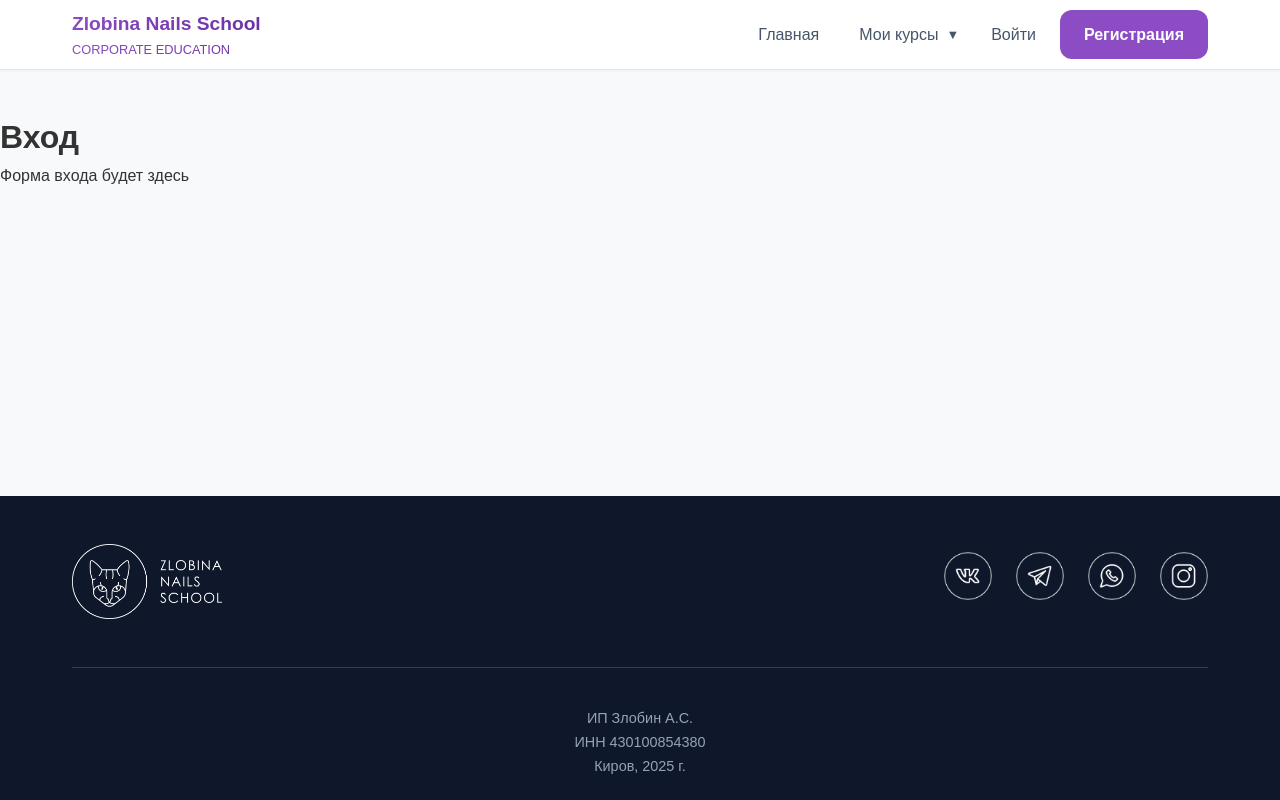
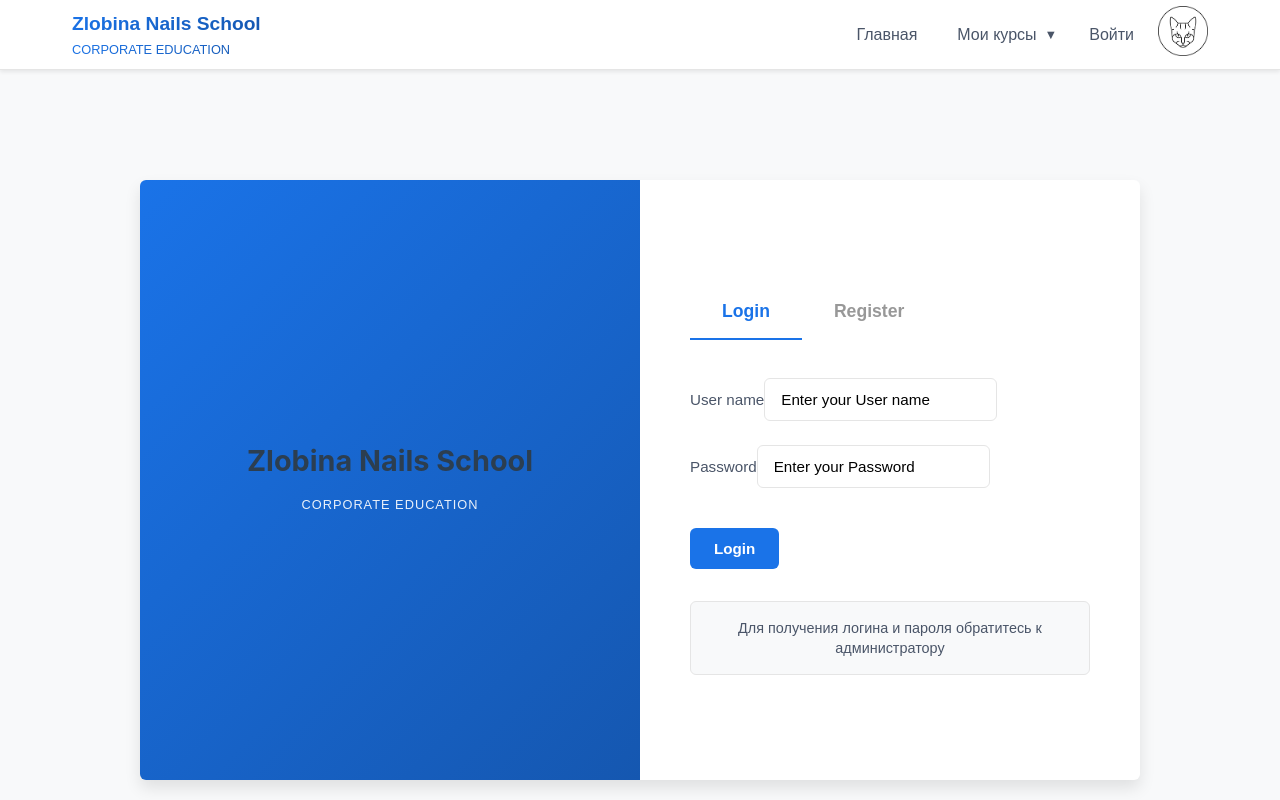
Before and after one commit to ander313-coder/nailschool_frontend, a Vue app: page /login in a window 1280 px wide. Shown: the top 800 px of the page. Built offline with nearby package versions, Linux system fonts and the light colour scheme; the HTML template or start-up script is replaced by a standard one.

Commit message:
изменил страницу авторизации

```diff
--- /dev/null
+++ b/src/assets/styles/global.css
@@ -0,0 +1,63 @@
+@import './variables.css';
+
+/* Базовые стили */
+body {
+  font-family: var(--font-family);
+  color: var(--text-primary);
+  line-height: 1.5;
+}
+
+/* Типографика */
+h1, h2, h3, h4, h5, h6 {
+  margin: 0;
+  font-weight: 600;
+  line-height: 1.2;
+  color: var(--text-primary);
+}
+
+/* Общие классы для текста */
+.text-gradient {
+  background: linear-gradient(135deg, var(--primary), var(--primary-dark));
+  -webkit-background-clip: text;
+  -webkit-text-fill-color: transparent;
+  background-clip: text;
+}
+
+.text-muted {
+  color: var(--text-muted);
+}
+
+/* Кнопки */
+.btn {
+  display: inline-flex;
+  align-items: center;
+  justify-content: center;
+  padding: 0.75rem 1.5rem;
+  border-radius: var(--border-radius);
+  font-weight: 500;
+  transition: var(--transition);
+  cursor: pointer;
+  border: none;
+  text-decoration: none;
+}
+
+.btn-primary {
+  background: var(--primary);
+  color: var(--white);
+}
+
+.btn-primary:hover {
+  background: var(--primary-dark);
+  transform: translateY(-1px);
+}
+
+/* Ссылки */
+.link {
+  color: var(--text-secondary);
+  text-decoration: none;
+  transition: var(--transition);
+}
+
+.link:hover {
+  color: var(--primary);
+}
--- a/src/assets/styles/variables.css
+++ b/src/assets/styles/variables.css
@@ -1,53 +1,46 @@
 :root {
-  /* Основные цвета из дизайна */
-  --primary: #8C4CC3;
-  --primary-light: #A36BCF;
-  --primary-dark: #6B2FA3;
+  /* Цвета */
+  --white: #ffffff;
+  --primary: #1a73e8;
+  --primary-dark: #1557b0;
+  --primary-light: #4285f4;
+  --secondary: #6c757d;
+  --accent: #d23c78;
 
-  --secondary: #FF6B6B;
-  --accent: #4ECDC4;
+  /* Цвета текста */
+  --text-primary: #2c3e50;
+  --text-secondary: #4a5568;
+  --text-muted: #666666;
 
-  /* Нейтральные цвета */
-  --white: #FFFFFF;
-  --gray-50: #F8FAFC;
-  --gray-100: #F1F5F9;
-  --gray-200: #E2E8F0;
-  --gray-300: #CBD5E1;
-  --gray-400: #94A3B8;
-  --gray-500: #64748B;
-  --gray-600: #475569;
-  --gray-700: #334155;
-  --gray-800: #1E293B;
-  --gray-900: #0F172A;
-
-  /* Текстовые цвета */
-  --text-primary: var(--gray-800);
-  --text-secondary: var(--gray-600);
-  --text-muted: var(--gray-400);
-
-  /* Фоны */
-  --bg-primary: var(--white);
-  --bg-secondary: var(--gray-50);
-  --bg-accent: var(--primary);
+  /* Цвета фона */
+  --gray-50: #f8f9fa;
+  --gray-100: #f1f3f5;
+  --gray-700: #495057;
+  --gray-900: #212529;
 
   /* Границы */
-  --border-color: var(--gray-200);
-  --border-radius: 12px;
-  --border-radius-lg: 16px;
+  --border-color: #e5e5e5;
+  --border-radius: 6px;
 
   /* Тени */
-  --shadow-sm: 0 1px 2px 0 rgba(0, 0, 0, 0.05);
-  --shadow-md: 0 4px 6px -1px rgba(0, 0, 0, 0.1);
-  --shadow-lg: 0 10px 15px -3px rgba(0, 0, 0, 0.1);
-  --shadow-xl: 0 20px 25px -5px rgba(0, 0, 0, 0.1);
+  --shadow-sm: 0 2px 4px rgba(0, 0, 0, 0.08);
+  --shadow-md: 0 4px 6px rgba(0, 0, 0, 0.1);
+  --shadow-lg: 0 8px 16px rgba(0, 0, 0, 0.1);
+
+  /* Типографика */
+  --font-family: 'Inter', system-ui, -apple-system, sans-serif;
+  --font-size-xs: 0.75rem;
+  --font-size-sm: 0.875rem;
+  --font-size-base: 1rem;
+  --font-size-lg: 1.125rem;
+  --font-size-xl: 1.25rem;
 
   /* Размеры */
-  --header-height: 80px;
   --container-width: 1200px;
-  --section-spacing: 80px;
+  --header-height: 70px;
 
   /* Анимации */
-  --transition: all 0.3s ease;
+  --transition: all 0.2s ease;
 }
 
 /* Темная тема (если понадобится) */
--- a/src/components/AppHeader.vue
+++ b/src/components/AppHeader.vue
@@ -47,7 +47,9 @@
           </template>
           <template v-else>
             <router-link to="/login" class="auth-link">Войти</router-link>
-            <router-link to="/register" class="auth-button">Регистрация</router-link>
+            <router-link to="/login" class="auth-link">
+              <img src="../assets/styles/pic/default-avatar.png" alt="avatar" class="avatar-img">
+            </router-link>
           </template>
         </div>
       </div>
@@ -246,21 +248,9 @@
   color: var(--primary);
 }
 
-.auth-button {
-  background: var(--primary);
-  color: var(--white);
-  padding: 0.75rem 1.5rem;
-  border-radius: var(--border-radius);
-  text-decoration: none;
-  font-weight: 600;
-  transition: var(--transition);
-  border: none;
-  cursor: pointer;
-}
-
-.auth-button:hover {
-  background: var(--primary-dark);
-  transform: translateY(-1px);
+.avatar-img {
+  max-width: 50px;
+  height: auto;
 }
 
 @media (max-width: 768px) {
--- a/src/main.ts
+++ b/src/main.ts
@@ -1,5 +1,6 @@
 import './assets/styles/variables.css'
 import './assets/styles/main.css'
+import '@/assets/styles/global.css'
 
 import { createApp } from 'vue'
 import { createPinia } from 'pinia'
--- a/src/router/index.ts
+++ b/src/router/index.ts
@@ -26,7 +26,8 @@
     {
       path: '/login',
       name: 'login',
-      component: () => import('@/views/LoginView.vue')
+      component: () => import('@/views/LoginView.vue'),
+      meta: { requiresGuest: true }
     },
     {
       path: '/register',
--- a/src/views/LoginView.vue
+++ b/src/views/LoginView.vue
@@ -1,18 +1,378 @@
 <template>
   <div class="login-view">
-    <div class="container">
-      <h1>Вход</h1>
-      <p>Форма входа будет здесь</p>
+    <div class="login-container">
+      <!-- Левая часть - приветствие -->
+      <div class="login-welcome">
+        <div class="welcome-content">
+          <h1 class="welcome-title">Zlobina Nails School</h1>
+          <p class="welcome-subtitle">CORPORATE EDUCATION</p>
+        </div>
+      </div>
+
+      <!-- Правая часть - форма -->
+      <div class="login-form-section">
+        <div class="form-container">
+          <div class="form-tabs">
+            <button
+              class="tab-button active"
+              @click="switchTab('login')"
+            >
+              Login
+            </button>
+            <button
+              class="tab-button"
+              @click="switchTab('register')"
+              disabled
+            >
+              Register
+            </button>
+          </div>
+
+          <form class="login-form" @submit.prevent="handleLogin">
+            <div class="form-group">
+              <label for="username" class="form-label">User name</label>
+              <input
+                id="username"
+                v-model="formData.username"
+                type="text"
+                class="form-input"
+                placeholder="Enter your User name"
+                required
+              />
+            </div>
+
+            <div class="form-group">
+              <label for="password" class="form-label">Password</label>
+              <input
+                id="password"
+                v-model="formData.password"
+                type="password"
+                class="form-input"
+                placeholder="Enter your Password"
+                required
+              />
+            </div>
+
+            <button
+              type="submit"
+              class="login-button"
+              :disabled="isLoading"
+            >
+              <span v-if="!isLoading">Login</span>
+              <span v-else class="loading">Logging in...</span>
+            </button>
+
+            <div v-if="errorMessage" class="error-message">
+              {{ errorMessage }}
+            </div>
+          </form>
+
+          <div class="admin-info">
+            <p>Для получения логина и пароля обратитесь к администратору</p>
+          </div>
+        </div>
+      </div>
     </div>
   </div>
 </template>
 
 <script setup lang="ts">
-// Пока пусто
+import { ref } from 'vue'
+import { useRouter } from 'vue-router'
+import { useAuthStore } from '@/stores/auth'
+
+const router = useRouter()
+const authStore = useAuthStore()
+
+const formData = ref({
+  username: '',
+  password: ''
+})
+
+const isLoading = ref(false)
+const errorMessage = ref('')
+const activeTab = ref('login')
+
+const switchTab = (tab: string) => {
+  activeTab.value = tab
+}
+
+const handleLogin = async () => {
+  if (!formData.value.username || !formData.value.password) {
+    errorMessage.value = 'Please fill in all fields'
+    return
+  }
+
+  isLoading.value = true
+  errorMessage.value = ''
+
+  try {
+    const success = await authStore.login(
+      formData.value.username,
+      formData.value.password
+    )
+
+    if (success) {
+      router.push('/')
+    } else {
+      errorMessage.value = 'Invalid username or password'
+    }
+  } catch (error) {
+    errorMessage.value = 'Login failed. Please try again.'
+    console.error('Login error:', error)
+  } finally {
+    isLoading.value = false
+  }
+}
 </script>
 
 <style scoped>
 .login-view {
-  padding: 2rem 0;
+  min-height: 100vh;
+  display: flex;
+  align-items: center;
+  justify-content: center;
+  background: var(--gray-50);
+  padding: 2rem;
+}
+
+.login-container {
+  display: grid;
+  grid-template-columns: 1fr 1fr;
+  max-width: 1000px;
+  width: 100%;
+  background: var(--white);
+  border-radius: var(--border-radius);
+  overflow: hidden;
+  box-shadow: var(--shadow-lg);
+  min-height: 600px;
+}
+
+.login-welcome {
+  background: linear-gradient(135deg, var(--primary), var(--primary-dark));
+  color: var(--white);
+  display: flex;
+  align-items: center;
+  justify-content: center;
+  padding: 2rem;
+}
+
+.welcome-content {
+  text-align: center;
+  max-width: 400px;
+}
+
+.welcome-title {
+  font-size: 1.8rem;
+  font-weight: 700;
+  margin-bottom: 1rem;
+  font-family: var(--font-family);
+}
+
+.welcome-subtitle {
+  font-size: 0.8rem;
+  letter-spacing: 1px;
+  text-transform: uppercase;
+  opacity: 0.9;
+}
+
+.login-form-section {
+  display: flex;
+  align-items: center;
+  justify-content: center;
+  padding: 2rem;
+}
+
+.form-container {
+  width: 100%;
+  max-width: 400px;
+}
+
+.form-tabs {
+  display: flex;
+  margin-bottom: 2.5rem;
+  border-bottom: 2px solid var(--gray-200);
+}
+
+.tab-button {
+  background: none;
+  border: none;
+  padding: 1rem 2rem;
+  font-size: 1.1rem;
+  font-weight: 600;
+  color: var(--gray-400);
+  cursor: pointer;
+  transition: var(--transition);
+  position: relative;
+}
+
+.tab-button.active {
+  color: var(--primary);
+}
+
+.tab-button.active::after {
+  content: '';
+  position: absolute;
+  bottom: -2px;
+  left: 0;
+  width: 100%;
+  height: 2px;
+  background: var(--primary);
+}
+
+.tab-button:disabled {
+  opacity: 0.5;
+  cursor: not-allowed;
+}
+
+.tab-button:not(:disabled):hover {
+  color: var(--primary);
+}
+
+.login-form {
+  width: 100%;
+}
+
+.form-group {
+  margin-bottom: 1.5rem;
+}
+
+.form-label {
+  color: var(--text-secondary);
+  font-weight: 500;
+  font-size: 0.95rem;
+}
+
+.form-input {
+  border: 1px solid var(--border-color);
+  border-radius: var(--border-radius);
+  padding: 0.75rem 1rem;
+  font-size: 0.95rem;
+  transition: var(--transition);
+}
+
+.form-input:focus {
+  border-color: var(--primary);
+  box-shadow: var(--shadow-sm);
+}
+
+.form-input::placeholder {
+  color: var(--gray-400);
+}
+
+.login-button {
+  background: var(--primary);
+  color: var(--white);
+  border: none;
+  border-radius: var(--border-radius);
+  padding: 0.75rem 1.5rem;
+  font-weight: 600;
+  font-size: 0.95rem;
+  transition: var(--transition);
+  margin-top: 1rem;
+}
+
+.login-button:hover:not(:disabled) {
+  background: var(--primary-dark);
+  transform: translateY(-1px);
+}
+
+.login-button:disabled {
+  opacity: 0.7;
+  cursor: not-allowed;
+}
+
+.loading {
+  display: inline-flex;
+  align-items: center;
+  gap: 0.5rem;
+}
+
+.loading::after {
+  content: '';
+  width: 1rem;
+  height: 1rem;
+  border: 2px solid transparent;
+  border-top: 2px solid currentColor;
+  border-radius: 50%;
+  animation: spin 1s linear infinite;
+}
+
+@keyframes spin {
+  to {
+    transform: rotate(360deg);
+  }
+}
+
+.error-message {
+  background: rgba(var(--primary), 0.1);
+  border: 1px solid var(--border-color);
+  color: var(--text-primary);
+  margin-top: 1rem;
+  padding: 0.75rem;
+  border-radius: var(--border-radius);
+  font-size: 0.9rem;
+  text-align: center;
+}
+
+.admin-info {
+  background: var(--gray-50);
+  border: 1px solid var(--border-color);
+  color: var(--text-secondary);
+  font-size: 0.9rem;
+  margin-top: 2rem;
+  padding: 1rem;
+  border-radius: var(--border-radius);
+  text-align: center;
+}
+
+.admin-info p {
+  margin: 0;
+  color: var(--gray-600);
+  font-size: 0.9rem;
+  line-height: 1.4;
+}
+
+/* Адаптивность */
+@media (max-width: 768px) {
+  .login-container {
+    grid-template-columns: 1fr;
+    max-width: 400px;
+  }
+
+  .login-welcome {
+    display: none;
+  }
+
+  .login-form-section {
+    padding: 1.5rem;
+  }
+
+  .welcome-title {
+    font-size: 2rem;
+  }
+}
+
+@media (max-width: 480px) {
+  .login-view {
+    padding: 1rem;
+  }
+
+  .form-tabs {
+    margin-bottom: 2rem;
+  }
+
+  .tab-button {
+    padding: 0.75rem 1.5rem;
+    font-size: 1rem;
+  }
+
+  .welcome-title {
+    font-size: 1.75rem;
+  }
+
+  .welcome-subtitle {
+    font-size: 1rem;
+  }
 }
 </style>
```
